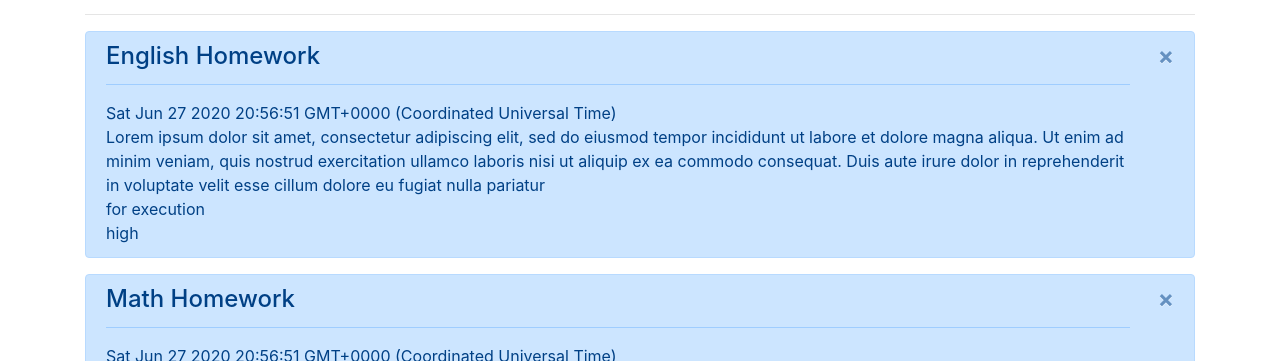
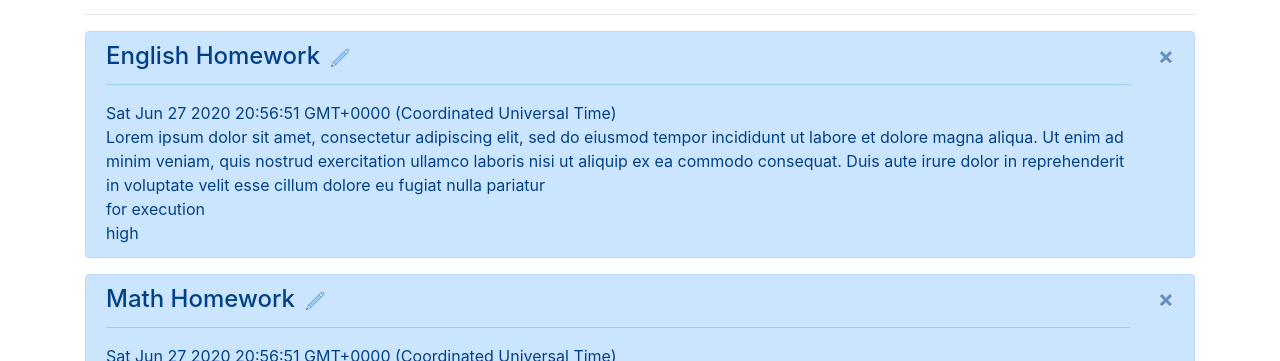
Before and after one commit to kathleen-fen/todo-list-angular, an Angular app: page / in a window 1280 px wide. Shown: the part 228-589 px from the top of the page. Built offline with nearby package versions, Linux system fonts and the light colour scheme.

Commit message:
edit-in-place for name

```diff
--- a/src/app/app.component.html
+++ b/src/app/app.component.html
@@ -43,5 +43,6 @@
     *ngFor="let t of tasks; let index = index"
     [task]="t"
     (onDelete)="deleteTask(index)"
+    (onChangeName)=onChangeName($event,index)
   ></app-task>
 </div>
--- a/src/app/app.component.ts
+++ b/src/app/app.component.ts
@@ -70,4 +70,8 @@ export class AppComponent {
   deleteTask(index) {
     this.tasks.splice(index,1)
   }
+  onChangeName(newName,index){
+    this.tasks[index].name = newName
+  }
+
 }
--- a/src/app/task/task.component.css
+++ b/src/app/task/task.component.css
@@ -12,3 +12,20 @@
   font-weight: 500;
   line-height: 1.5rem;
 }
+.head-wrapper {
+  display: flex;
+}
+.icon {
+  margin-left: 10px;
+}
+.icon:hover {
+  cursor: pointer;
+}
+.icon img{
+    max-width: 20px;
+    max-height: 20px;
+}
+.editMode {
+  visibility: hidden;
+  width: 0;
+}
--- a/src/app/task/task.component.html
+++ b/src/app/task/task.component.html
@@ -1,5 +1,10 @@
 <div class="task-wrapper alert alert-primary alert-dismissible fade show">
-  <div class="task-name alert-heading">{{ task.name }}</div>
+  <div class="head-wrapper">
+    <div *ngIf="nameEditMode"  class="edit-input"><input #nameEditInput id="nameEditInput" type="text" class="form-control" [value]="task.name" (blur)="changeName($event)" (keyup)="onKey($event)"></div>
+    <div *ngIf="!nameEditMode" class="task-name alert-heading">{{ task.name }}</div>
+    <div *ngIf="!nameEditMode" class="icon" (click)="onEditName()"><img src="./assets/icons/pencil.png" alt="edit"></div>
+  </div>
+
   <hr>
   <div class="task-deadline">{{ task.deadline }}</div>
   <div class="task-descr">{{ task.descr }}</div>
--- a/src/app/task/task.component.ts
+++ b/src/app/task/task.component.ts
@@ -1,4 +1,4 @@
-import { Component, OnInit, Input, Output } from '@angular/core';
+import { Component, OnInit, Input, Output, ViewChild, ElementRef } from '@angular/core';
 import { Task } from '../app.component';
 import { EventEmitter } from '@angular/core';
 
@@ -8,9 +8,12 @@ import { EventEmitter } from '@angular/core';
   styleUrls: ['./task.component.css']
 })
 export class TaskComponent implements OnInit {
-
+  nameEditMode:boolean = false
   @Input() task: Task
   @Output() onDelete = new EventEmitter()
+  @Output() onChangeName = new EventEmitter()
+  @ViewChild('nameEditInput', {static: false}) nameEdit: ElementRef;
+
   constructor() { }
 
   ngOnInit(): void {
@@ -19,5 +22,25 @@ export class TaskComponent implements OnInit {
   delTask(){
    this.onDelete.emit()
   }
+  onEditName() {
+    this.nameEditMode = true
+    setTimeout(()=>document.getElementById('nameEditInput').focus(),100)
+  }
+  changeName(e) {
+    this.nameEditMode = false
+    this.onChangeName.emit(e.target.value)
+  }
+  onKey(e) {
+    if (e.code==="Enter") {
+      this.changeName(e)
+    }
+    if (e.code==="Escape") {
+      e.target.value=this.task.name
+      this.nameEditMode = false
+    }
+
+
+  }
+
 
 }
```
Also changed, not shown: src/assets/icons/pencil.png (added).
